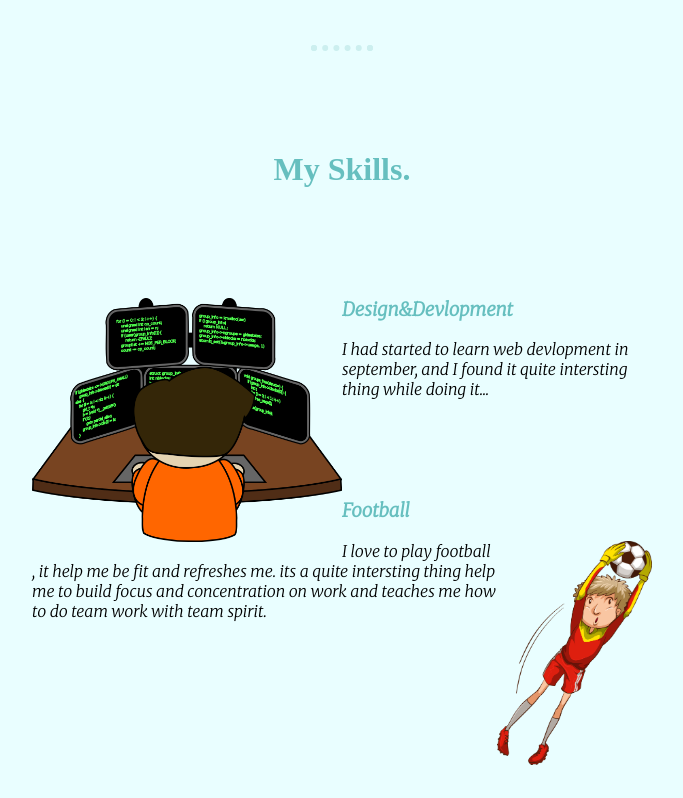
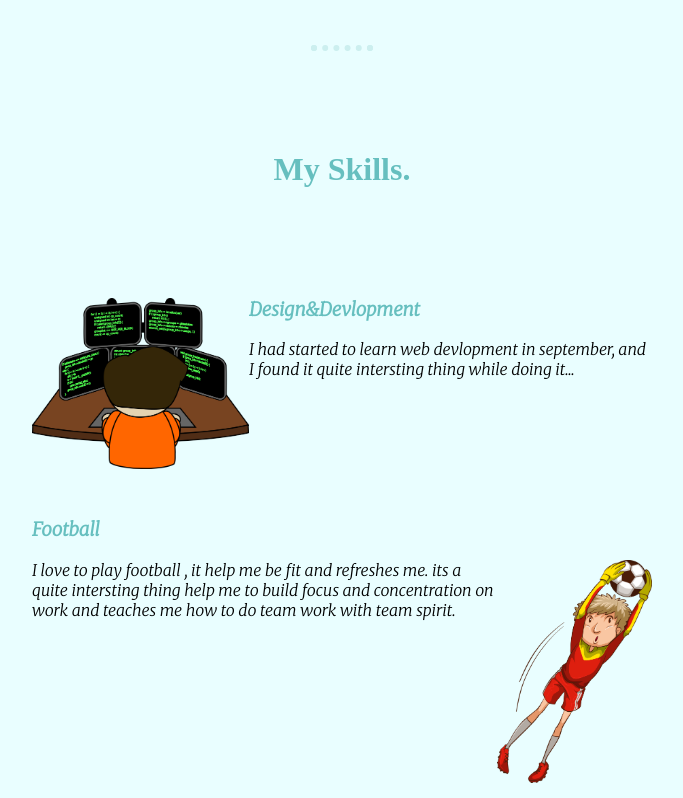
Before and after one commit to kunal-bhutani/PersonalSite.css, a plain HTML site: page index.html in a window 1280 px wide. Shown: the part 1114-1912 px from the top of the page, without its empty margins (298-981 px from the left). Drawn offline with Linux system fonts and the light colour scheme.

Commit message:
minor change in image

```diff
--- a/css/styles.css
+++ b/css/styles.css
@@ -90,7 +90,7 @@ hr{
 }
 .code-image
 {
-    width: 50%;
+    width: 35%;
     float: left;
 }
 h3{
```
Also changed, not shown: index.html (+1 -0 lines).
